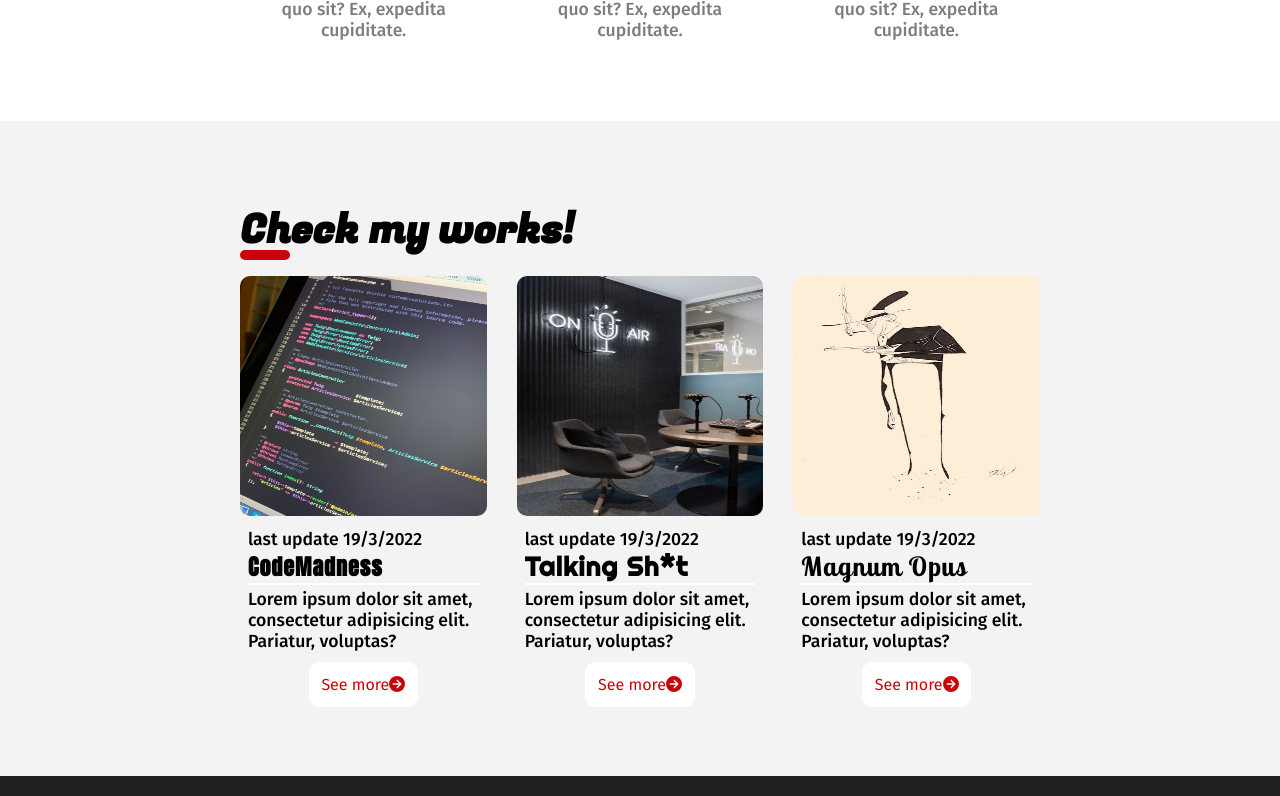
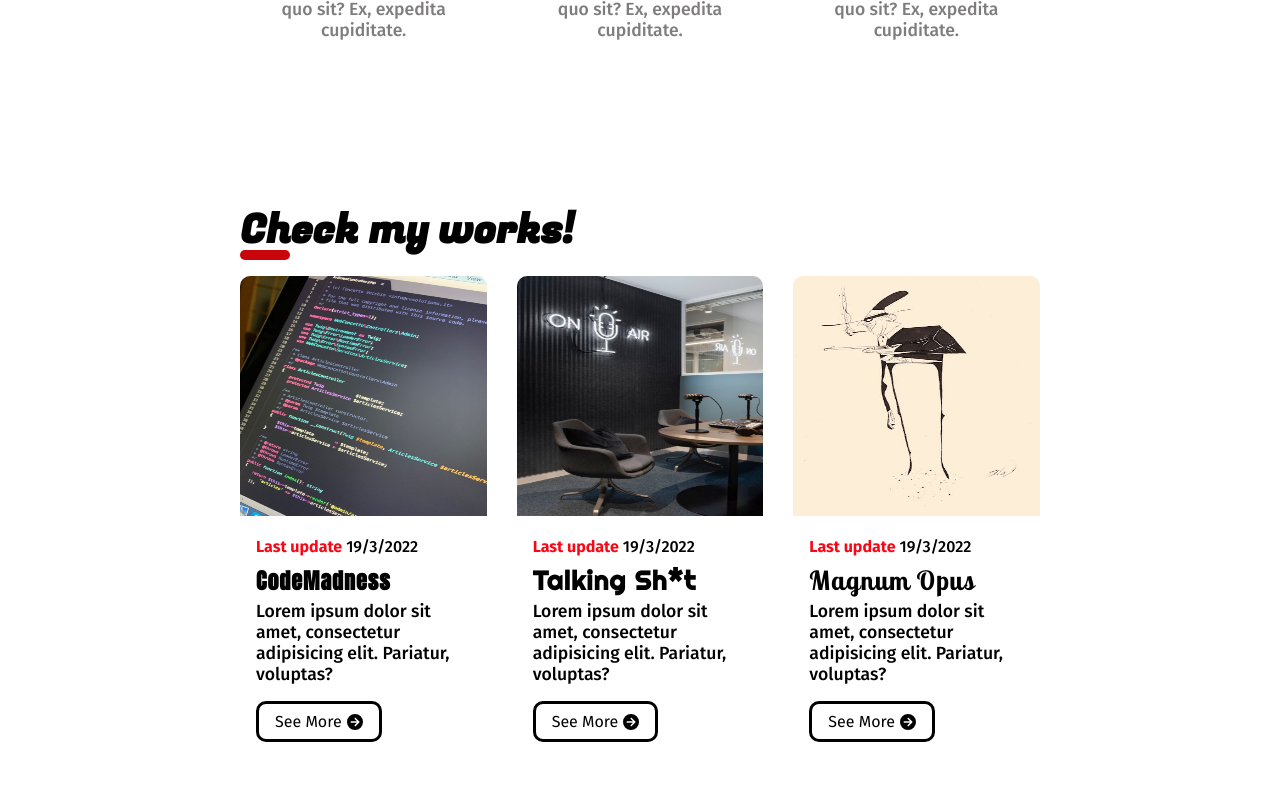
Before and after one commit to Wachamuli/wachaout, a Next.js app: page / in a window 1280 px wide. Shown: the part 2040-2836 px from the top of the page. Built offline with nearby package versions, Linux system fonts and the light colour scheme.

Commit message:
New look to GalleryCard and new Button component

```diff
--- /dev/null
+++ b/src/components/buttons/Button.tsx
@@ -0,0 +1,12 @@
+import { BaseHtmlAttributes } from "../interfaces/BaseProps";
+import styles from "styles/Button.module.css";
+
+function Button({ id, className, style, children }: BaseHtmlAttributes) {
+  return (
+    <button id={id} className={`${className} ${styles.btn}`} style={style}>
+      {children}
+    </button>
+  );
+}
+
+export default Button;
--- a/src/components/miscellaneous/GalleryCard.tsx
+++ b/src/components/miscellaneous/GalleryCard.tsx
@@ -2,6 +2,7 @@ import Link from "next/link";
 import { FontAwesomeIcon } from "@fortawesome/react-fontawesome";
 import { faCircleArrowRight } from "@fortawesome/free-solid-svg-icons";
 
+import Button from "components/buttons/Button";
 import styles from "styles/GalleryCard.module.css";
 
 interface Props {
@@ -25,12 +26,12 @@ function GalleryCard({
     <Link href={href}>
       <a>
         <div className={styles.card}>
-          <img className={styles.image} src={image} alt="" />
+          <img className={styles.image} src={image} alt="Image not found" />
           <div className={styles.cardContainer}>
             <div className={styles.content}>
               <div className={styles.statusDate}>
                 <label>
-                  <span className={styles.status}>last update</span>{" "}
+                  <span className={styles.status}>Last update</span>{" "}
                   <span className={styles.date}>19/3/2022</span>
                 </label>
               </div>
@@ -39,10 +40,10 @@ function GalleryCard({
               </h1>
               <p className={styles.paragraph}>{description}</p>
               <div className={styles.btnContainer}>
-                <button className={styles.seeMore}>
+                <Button>
                   See more
-                  <FontAwesomeIcon icon={faCircleArrowRight} />
-                </button>
+                  <FontAwesomeIcon className={styles.icon} icon={faCircleArrowRight} />
+                </Button>
               </div>
             </div>
           </div>
--- a/src/components/views/home/GallerySelector.tsx
+++ b/src/components/views/home/GallerySelector.tsx
@@ -5,7 +5,7 @@ import styles from "styles/home/GallerySelector.module.css";
 
 function GallerySelector() {
   return (
-    <div className="section" style={{ background: "#f3f3f3" }}>
+    <section className="section">
       <Title text="Check my works!" />
       <div className={styles.galleriesContainer}>
         <GalleryCard
@@ -31,7 +31,7 @@ function GallerySelector() {
           fontFamily="Lobster Two"
         />
       </div>
-    </div>
+    </section>
   );
 }
 
--- /dev/null
+++ b/src/styles/Button.module.css
@@ -0,0 +1,16 @@
+.btn {
+  font: 1rem "Fira Sans";
+  background: white;
+  padding: 0.5rem 1rem;
+  border: 3px solid black;
+  border-radius: 10px;
+  transition: all 0.2s;
+  display: flex;
+  justify-content: center;
+  align-items: center;
+  text-transform: capitalize;
+}
+
+.btn:hover {
+  background: yellow;
+}
--- a/src/styles/GalleryCard.module.css
+++ b/src/styles/GalleryCard.module.css
@@ -1,18 +1,19 @@
 .card {
-  /* box-shadow: rgba(0, 0, 0, 0.5) 0px 5px 15px; */
   border-radius: 10px;
   transition: all 0.2s;
 }
 
 .image {
-  border-radius: 10px;
+  border-radius: 10px 10px 0 0;
+  /* box-shadow: -1rem 1rem #f90716; */
   width: 100%;
   height: 15rem;
 }
 
 .card:hover {
+  /* box-shadow: rgba(0, 0, 0, 0.8) 0px 15px 25px; */
   transform: scale(1.05);
-  box-shadow: rgba(0, 0, 0, 0.8) 0px 15px 25px;
+  background: #f9f9f9;
 }
 .cardContainer {
   /* background: #c9050c; */
@@ -23,20 +24,29 @@
 }
 
 .content {
+  padding: 0.5rem;
   color: black;
 }
 
+.status {
+  color: #f90716;
+  font-weight: bold;
+}
+
 .statusDate {
+  margin-bottom: 8px;
+  font-size: 1rem;
 }
 
 .title {
   font-size: 26.4px;
   margin-bottom: 4px;
-  border-bottom: 2px solid white;
+  /* border-bottom: 2px solid white; */
   letter-spacing: 1px;
 }
 
 .paragraph {
+  margin-bottom: 1rem;
 }
 
 .btnContainer {
@@ -54,3 +64,11 @@
   border-radius: 10px;
   border: none;
 }
+
+.btnContainer {
+  text-align: left;
+}
+
+.icon {
+  margin-left: 5px;
+}
```
